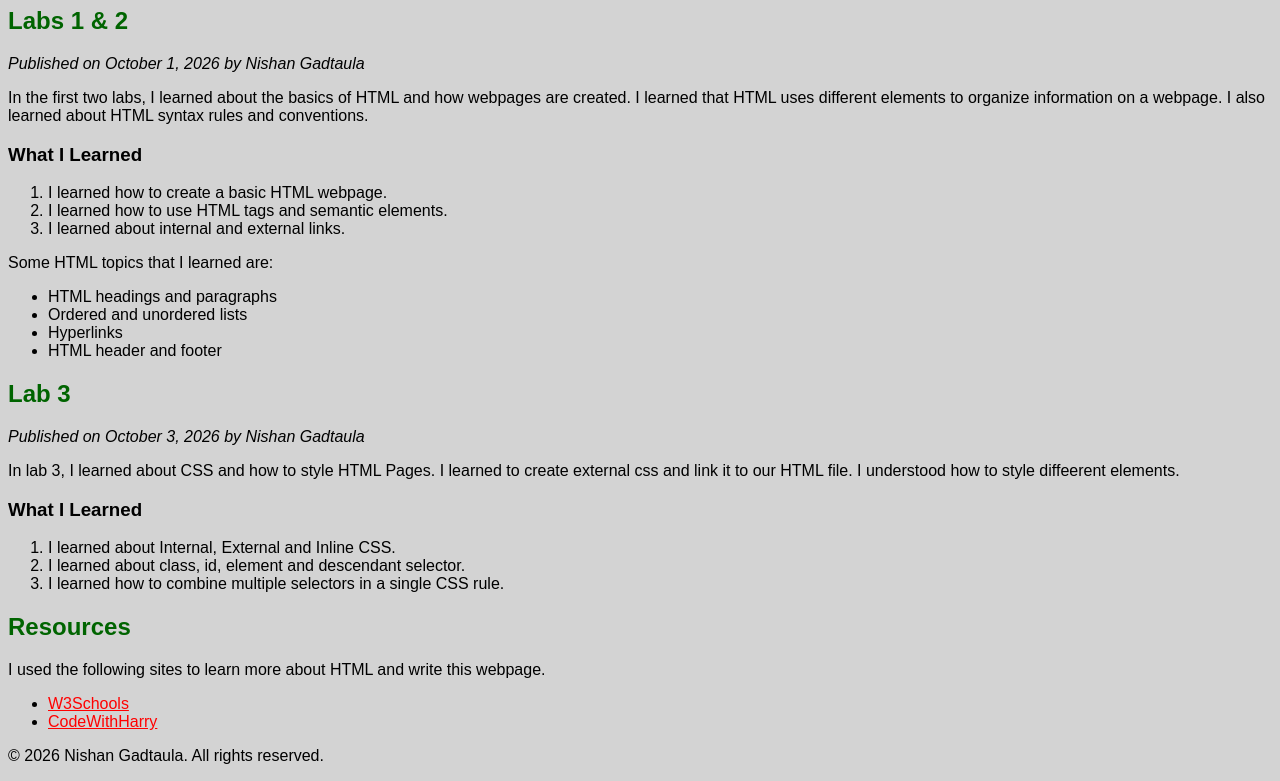
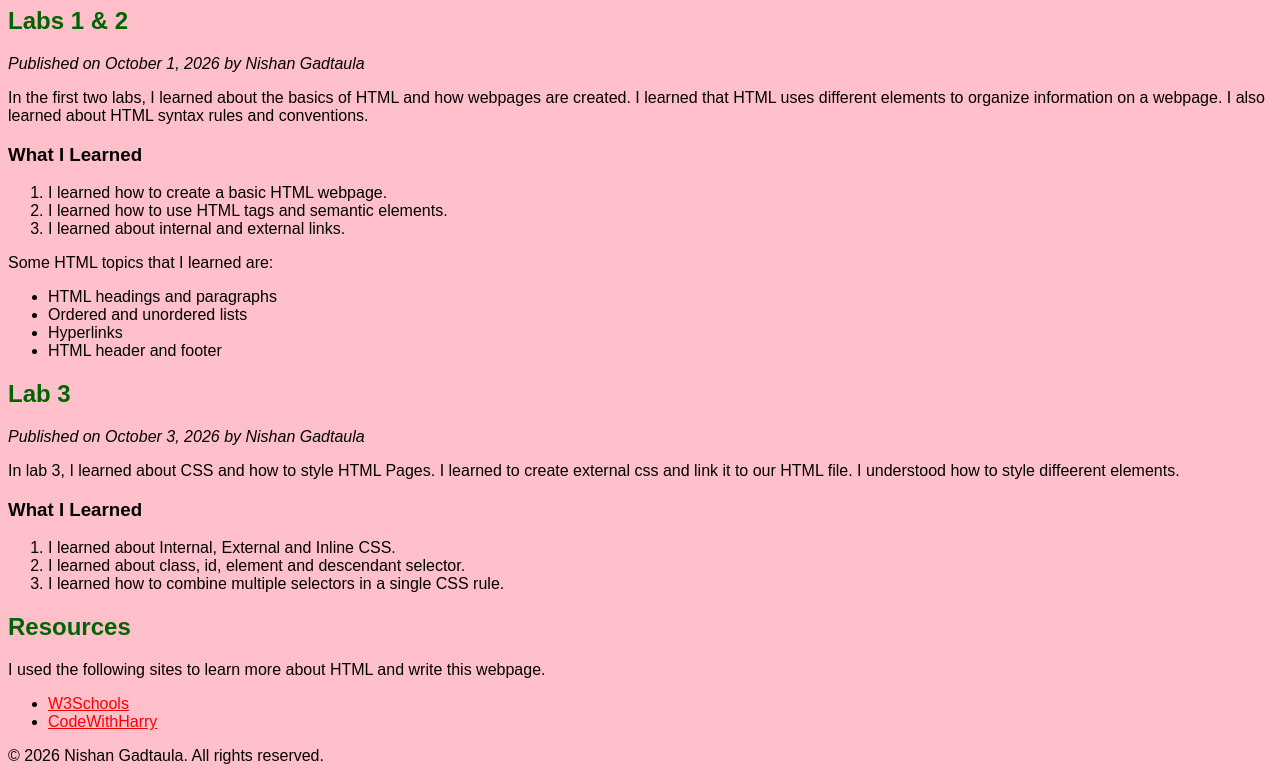
Before and after one commit to nishangadtaula26/CSIT121, a plain HTML site: page lab03/index.html in a window 1280 px wide. Shown: the part 73-854 px from the top of the page. Drawn offline with Linux system fonts and the light colour scheme.

Commit message:
changed background color

```diff
--- a/lab03/style.css
+++ b/lab03/style.css
@@ -1,5 +1,5 @@
 body {
-    background-color: lightgray;
+    background-color: pink;
     color: black;
     font-family: Arial, sans-serif;
 }
```
